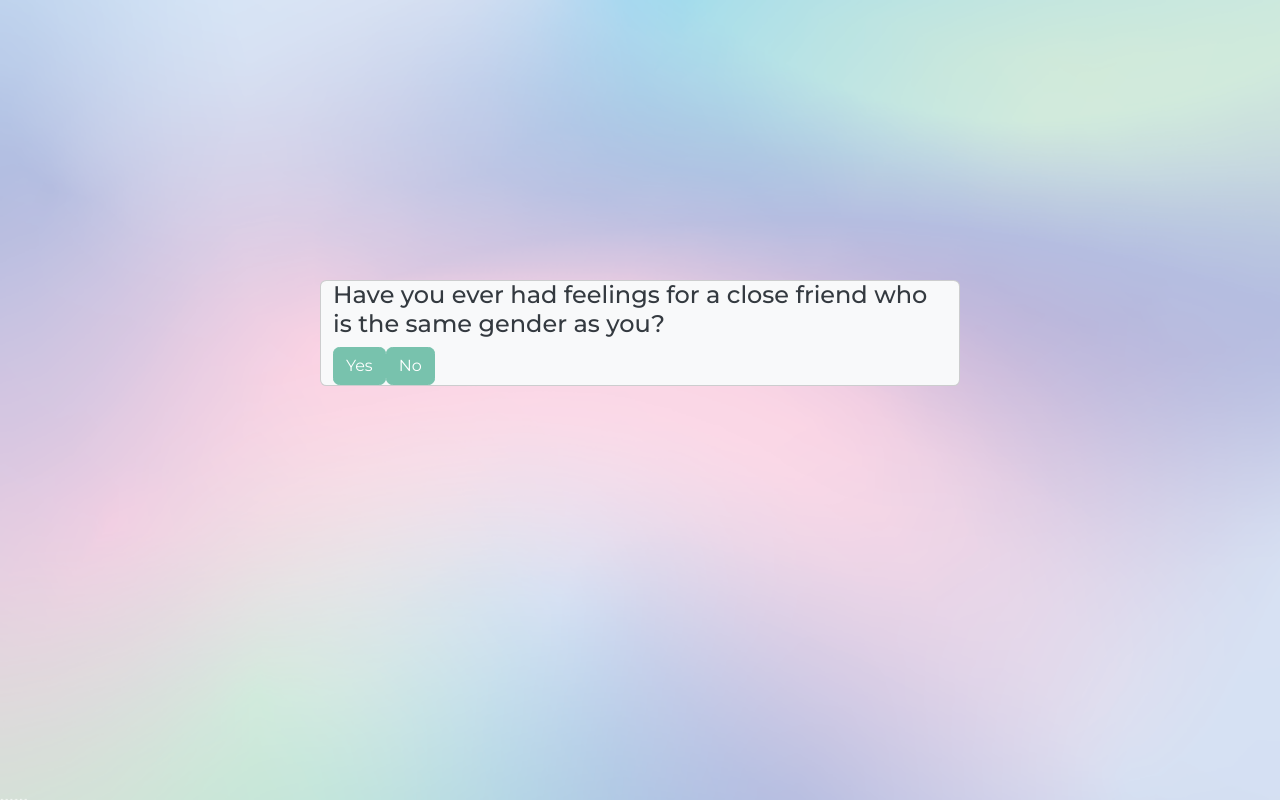
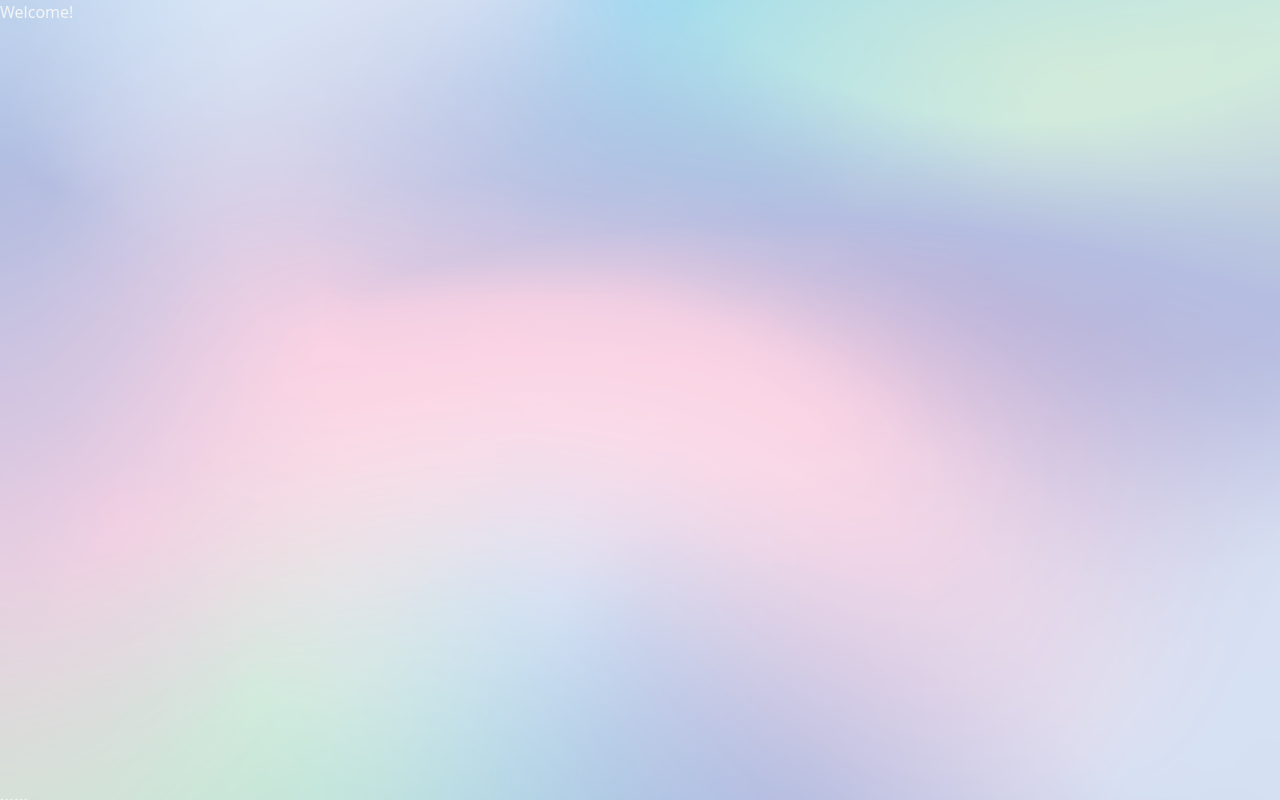
Before and after one commit to chayakusi/PrismSpace, a React (Create React App) app: page /home in a window 1280 px wide. Built offline with nearby package versions, Linux system fonts and the light colour scheme.

Commit message:
Added routers

```diff
--- a/package.json
+++ b/package.json
@@ -10,6 +10,7 @@
     "react": "^18.2.0",
     "react-bootstrap": "^2.7.1",
     "react-dom": "^18.2.0",
+    "react-router-dom": "^6.8.1",
     "react-scripts": "5.0.1",
     "web-vitals": "^2.1.4"
   },
--- a/src/App.js
+++ b/src/App.js
@@ -1,5 +1,7 @@
 
 import Questionnaire from './Questionnaire';
+import Home from './Home';
+import { BrowserRouter as Router, Route, Routes } from "react-router-dom";
 import './App.css';
 import image from '../src/assets/background.png'
 
@@ -12,7 +14,14 @@ function App() {
       color: "#f5f5f5"
     }}>
       <header>
-      <Questionnaire />
+      <Router>
+        <Routes>
+          {/* <PrivateRoute exact path="/" element={<Dashboard/>} /> */}
+          {<Route path="/" element={<Questionnaire />} />}
+          <Route path="/home" element={<Home />} />
+          <Route path="/questionnaire" element={<Questionnaire />} />
+        </Routes>
+      </Router>
       </header>
     </div>
   );
--- /dev/null
+++ b/src/Home.js
@@ -0,0 +1,9 @@
+import React, { useState } from "react";
+export default function Home() {
+
+  return (
+    <div className="home">
+      Welcome!
+    </div>
+  );
+}
--- a/src/Questionnaire.js
+++ b/src/Questionnaire.js
@@ -1,5 +1,7 @@
 import React, { useState } from 'react';
 import Button from 'react-bootstrap/Button';
+import { useNavigate } from "react-router-dom";
+
 const questions = [
     { question: "Have you ever had feelings for a close friend who is the same gender as you?", options: ["Yes", "No"] },
     { question: "Have you ever engaged in behavior deemed homosexual?", options: ["Yes", "No"] },
@@ -11,13 +13,24 @@ const questions = [
     { question: "Have you ever been interested in the physique of a person who is your same sex?", options: ["Yes", "No"] }
 ];
 
-function Questionnaire() {
+export default function Questionnaire() {
   const [currentQuestion, setCurrentQuestion] = useState(0);
   const [responses, setResponses] = useState([]);
+  const navigate = useNavigate();
+
 
   function handleResponse(response) {
     setResponses([...responses, response]);
     setCurrentQuestion(currentQuestion + 1);
+    console.log(responses);
+    console.log(currentQuestion);
+    console.log(questions.length);
+    if(currentQuestion === questions.length - 1) {
+        var yes = responses.filter((ele) => ele === "Yes").length;
+        if(yes < 4) {
+            navigate('/home');
+        }
+      }
   }
 
   return (
@@ -29,19 +42,15 @@ function Questionnaire() {
         margin: 'auto'}}>
     <div class="card text-dark bg-light" >
         {currentQuestion < questions.length && (
-        <div class = "container">
+            <div className = "container">
             <h4 class="card-title">{questions[currentQuestion].question}</h4>
             {questions[currentQuestion].options.map(option => (
                     <Button type="button" class="btn btn-info me-10" onClick={() => handleResponse(option)}>{option}</Button>
             ))}
             </div>
         )}
-      {currentQuestion === questions.length && (
-        <p>Thank you for completing the questionnaire!</p>
-      )}
+
         </div>
     </div>
   );
 }
-
-export default Questionnaire;
```
Also changed, not shown: 1 other file (tests, documents, lock files or other folders). Lines whose indentation alone changed are shown as unchanged.
